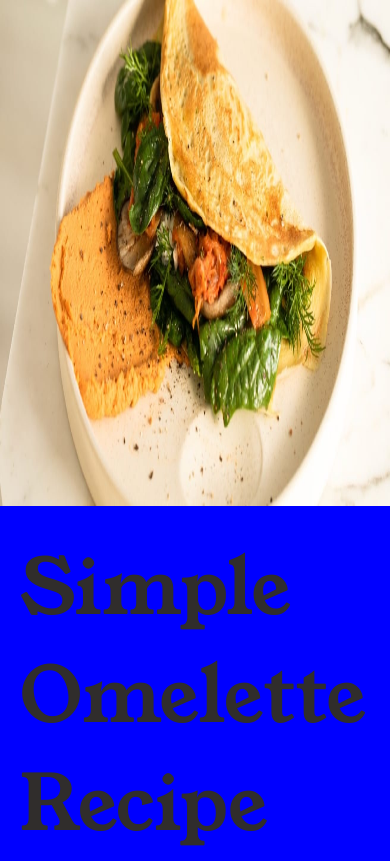
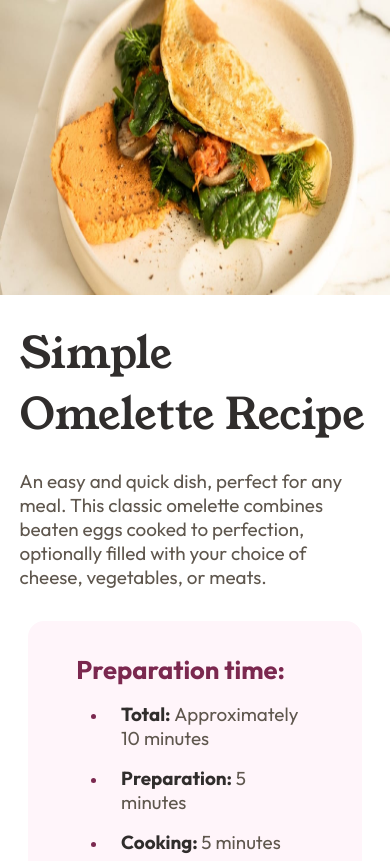
Before and after one commit to Rahaf-Zourob/recipe-page, a plain HTML site: page index.html in a window 390 px wide. Shown: the top 861 px of the page. Drawn offline with Linux system fonts and the light colour scheme.

Commit message:
Add style sor small mobile size

```diff
--- a/css/smallMobileStyle.css
+++ b/css/smallMobileStyle.css
@@ -1,3 +1,27 @@
-body{
-    background-color: blue;
+main article h1 {
+    font-size: 2.7rem;
 }
+
+header img.recipe__pic {
+    height: 35vh;
+}
+
+ul,
+ol,
+p,
+table {
+    font-size: 1.18rem;
+}
+
+h2 {
+    font-size: 1.6rem;
+}
+
+main section h2.head__section {
+    font-size: 1.8rem;
+}
+
+main section.ingredients__section ul li::marker,
+main section.preparation__section ul li::marker {
+    font-size: 1rem;
+}
```
